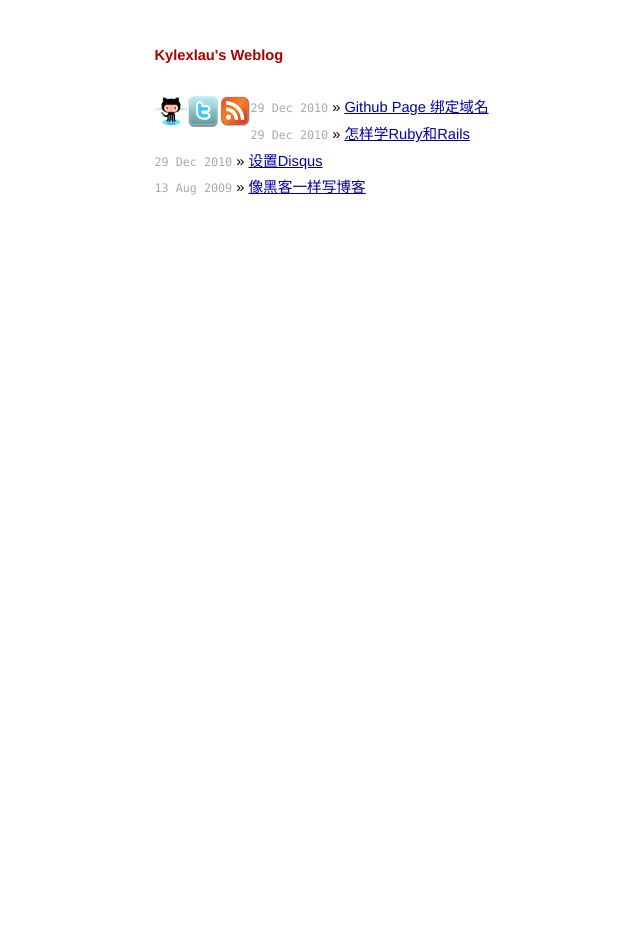
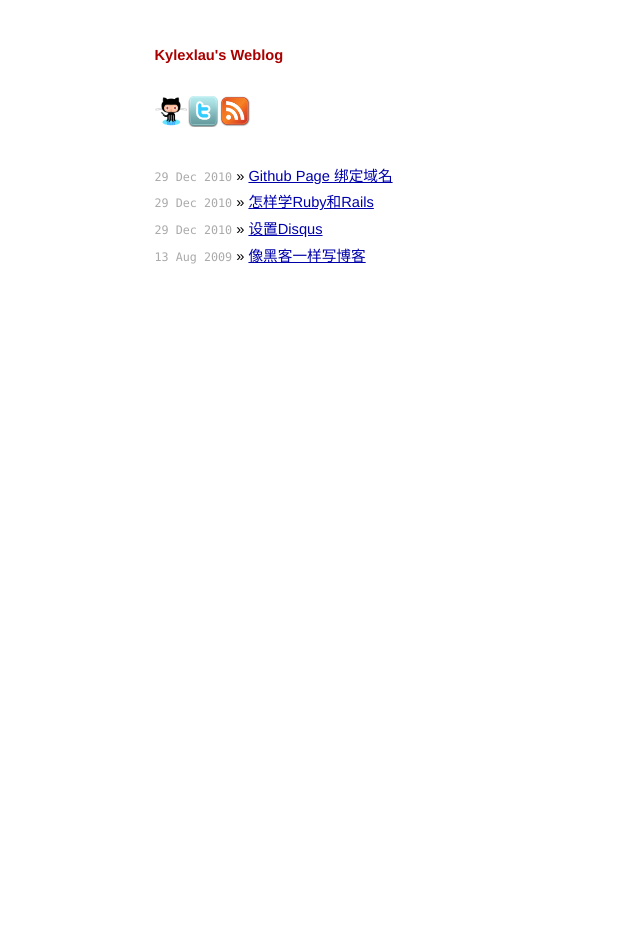
Before and after one commit to kylexlau/kylexlau.github.com, a Jekyll site: the page built from index.html, in a window 1280 px wide. Shown: the whole page, without its empty margins (192-832 px from the left). Built offline with Jekyll 4.4.1, drawn with Linux system fonts in a browser that asks for light colours.

Commit message:
fix css again.

```diff
--- a/css/screen.css
+++ b/css/screen.css
@@ -56,7 +56,8 @@ table {
 */
 
 #nav {
-  float:center;
+  float:left;
+  width:100%;
   margin-bottom: 2em;
 }
 #nav ul {
```
